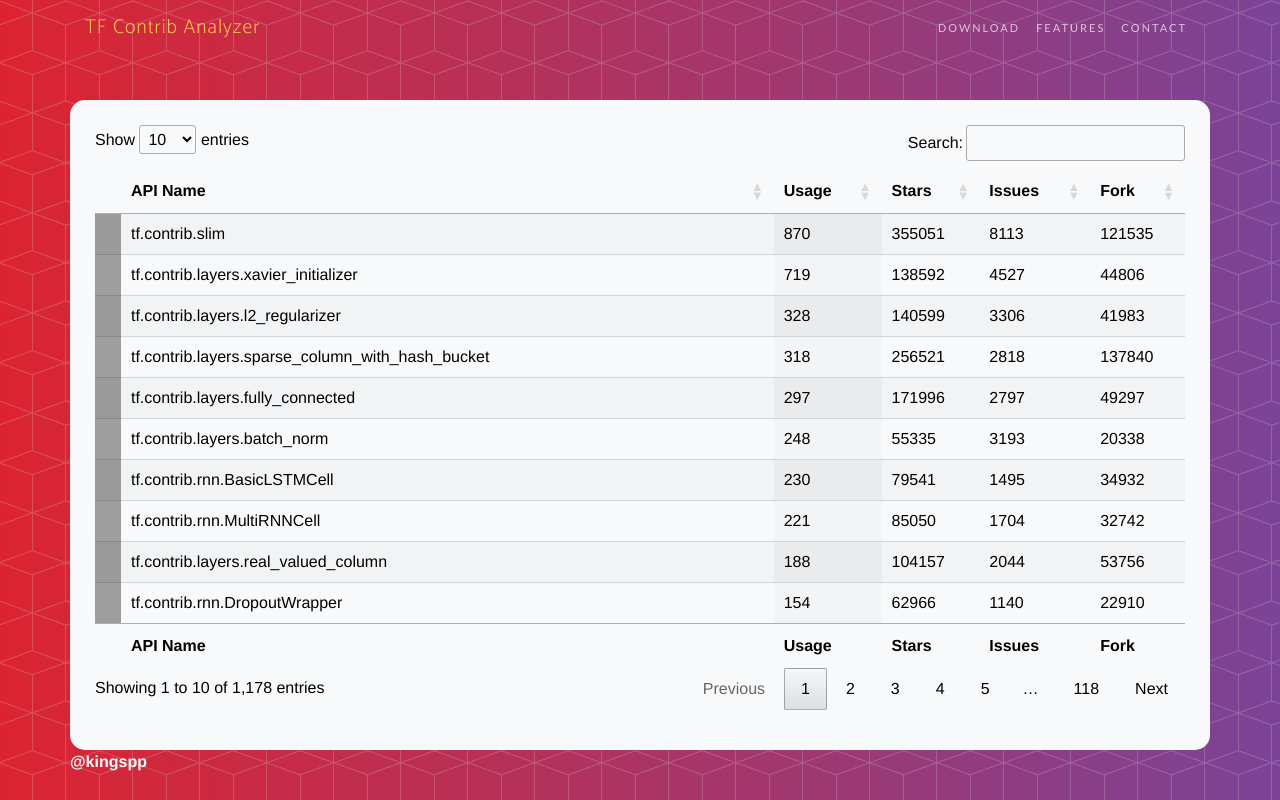
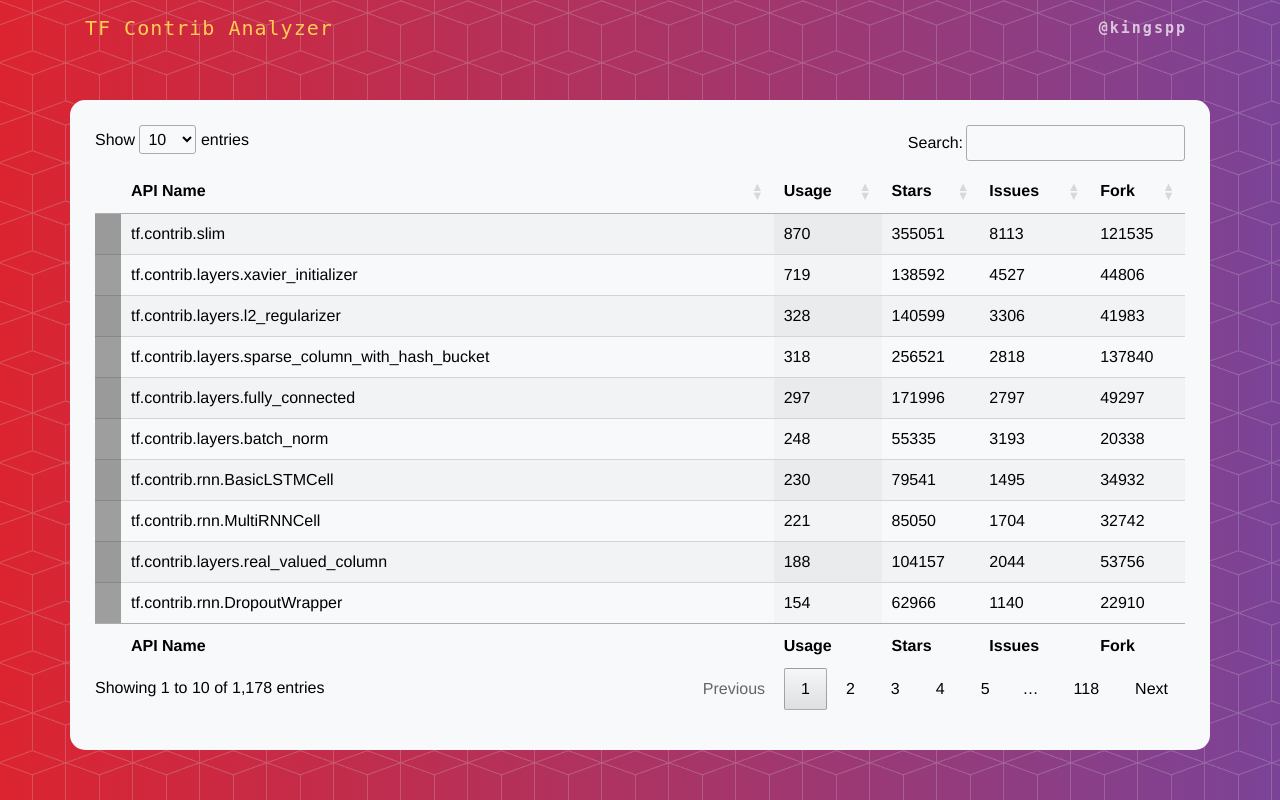
Before and after one commit to kingspp/tf-contrib-analyzer, a Flask app: page / in a window 1280 px wide. Run offline with Flask 2, Linux system fonts and the light colour scheme; parts of the project's set-up code (start-up, migrations or seed data) failed here and were passed over; some libraries are stand-ins or nearby versions; some web fonts are replaced; grey boxes are pictures that could not be loaded.

Commit message:
updated fonts and links

```diff
--- a/static/css/new-age.css
+++ b/static/css/new-age.css
@@ -87,15 +87,15 @@ section h2 {
     background-color: white;
     -webkit-transition: all .35s;
     transition: all .35s;
-    font-family: 'Catamaran', 'Helvetica', 'Arial', 'sans-serif';
-    font-weight: 200;
+    font-family:'monospace', 'Catamaran', 'Helvetica', 'Arial', 'sans-serif';
+    font-weight: 400;
     letter-spacing: 1px;
 }
 
 #mainNav .navbar-brand {
     color: #fdcc52;
-    font-family: 'Catamaran', 'Helvetica', 'Arial', 'sans-serif';
-    font-weight: 200;
+    font-family: 'monospace','Catamaran', 'Helvetica', 'Arial', 'sans-serif';
+    font-weight: 400;
     letter-spacing: 1px;
 }
 
@@ -110,10 +110,11 @@ section h2 {
 }
 
 #mainNav .navbar-nav > li > a {
-    font-size: 11px;
-    font-family: 'Lato', 'Helvetica', 'Arial', 'sans-serif';
+    font-size: 15px;
+    font-family: 'monospace', 'Lato', 'Helvetica', 'Arial', 'sans-serif';
     letter-spacing: 2px;
-    text-transform: uppercase;
+    font-weight: bold;
+
 }
 
 #mainNav .navbar-nav > li > a.active {
--- a/templates/index.html
+++ b/templates/index.html
@@ -53,13 +53,7 @@
         <div class="collapse navbar-collapse" id="navbarResponsive">
             <ul class="navbar-nav ml-auto">
                 <li class="nav-item">
-                    <a class="nav-link js-scroll-trigger" href="#download">Download</a>
-                </li>
-                <li class="nav-item">
-                    <a class="nav-link js-scroll-trigger" href="#features">Features</a>
-                </li>
-                <li class="nav-item">
-                    <a class="nav-link js-scroll-trigger" href="#contact">Contact</a>
+                    <a class="nav-link js-scroll-trigger" href="https://github.com/kingspp">@kingspp</a>
                 </li>
             </ul>
         </div>
@@ -100,11 +94,7 @@
             </div>
         </div>
 
-        <div class="row">
-            <div style="color: #FFF; display:block;text-align:center">
-                <b><a href="https://github.com/kingspp">@kingspp</a></b>
-            </div>
-        </div>
+
     </div>
 </header>
 
```
